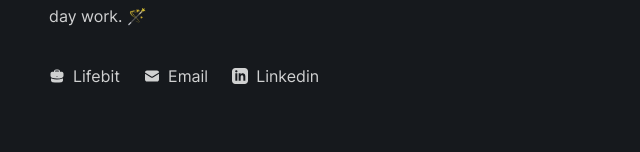
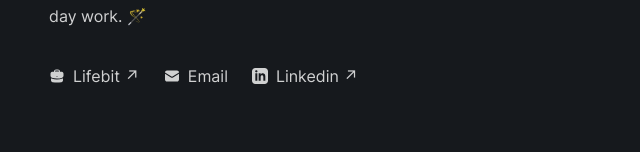
Before and after one commit to tmoney9/tmoney9.github.io, a plain HTML site: page index.html in a window 1280 px wide. Shown: the part 518-670 px from the top of the page, without its empty margins (311-951 px from the left). Drawn offline with Linux system fonts and the light colour scheme.

Commit message:
Add files via upload

```diff
--- a/index.html
+++ b/index.html
@@ -86,7 +86,7 @@
                 />
               </svg>
             </div>
-            <a href="https://www.lifebit.ai">Lifebit</a>
+            <a href="https://www.lifebit.ai" target="_blank">Lifebit ↗</a>
           </li>
 
           <li>
@@ -140,7 +140,7 @@
             <a
               href="https://www.linkedin.com/in/%F0%9F%92%86-shane-fadden-508581110/"
               target="_blank"
-              >linkedin</a
+              >linkedin ↗</a
             >
           </li>
         </ul>
```
